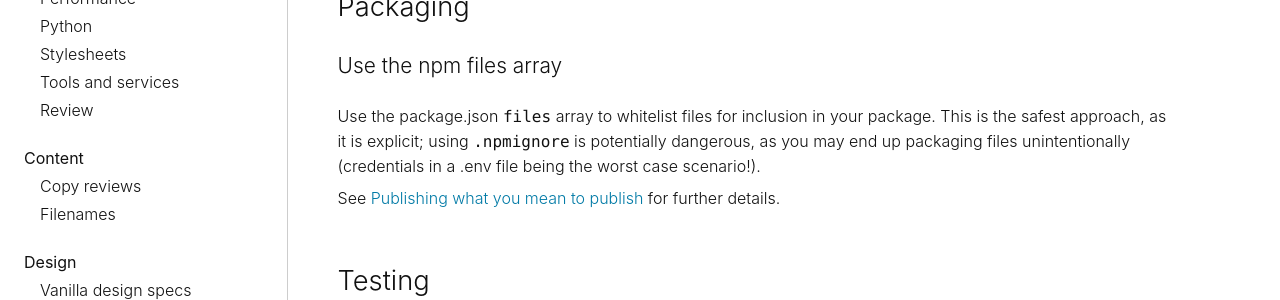
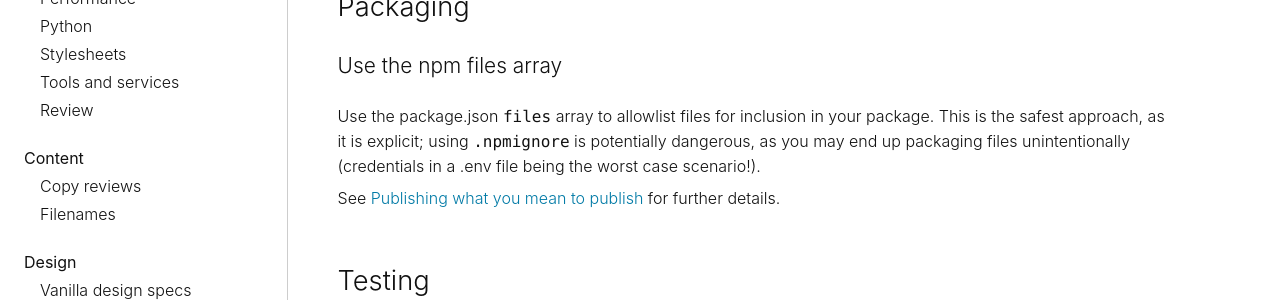
Before and after one commit to canonical-web-and-design/practices, a Jekyll site: the page built from coding/javascript.md, in a window 1280 px wide and 900 px high, scrolled down 4947 px. Shown: the part 154-454 px from the top of the window. Built offline with Jekyll 4.4.1, drawn with Linux system fonts in a browser that asks for light colours; some web fonts are replaced.

Commit message:
Replace non-inclusive langauge

```diff
--- a/_layouts/default.html
+++ b/_layouts/default.html
@@ -31,7 +31,7 @@
           </span>
           <ul class="p-navigation__links">
             <li class="p-navigation__link"><a href="https://github.com/canonical-web-and-design/practices" class="p-link--external">GitHub repo</a></li>
-            <li class="p-navigation__link"><a href="https://github.com/canonical-web-and-design/practices/blob/master/CONTRIBUTING.md" class="p-link--external">How to contribute</a></li>
+            <li class="p-navigation__link"><a href="https://github.com/canonical-web-and-design/practices/blob/main/CONTRIBUTING.md" class="p-link--external">How to contribute</a></li>
           </ul>
         </nav>
       </header>
--- a/coding/javascript.md
+++ b/coding/javascript.md
@@ -182,7 +182,7 @@
 
 #### Use the npm files array
 
-Use the package.json `files` array to whitelist files for inclusion in your package. This is the safest approach, as it is explicit; using `.npmignore` is potentially dangerous, as you may end up packaging files unintentionally (credentials in a .env file being the worst case scenario!).
+Use the package.json `files` array to allowlist files for inclusion in your package. This is the safest approach, as it is explicit; using `.npmignore` is potentially dangerous, as you may end up packaging files unintentionally (credentials in a .env file being the worst case scenario!).
 
 See [Publishing what you mean to publish](https://blog.npmjs.org/post/165769683050/publishing-what-you-mean-to-publish) for further details.
 
```
Also changed, not shown: README.md.
